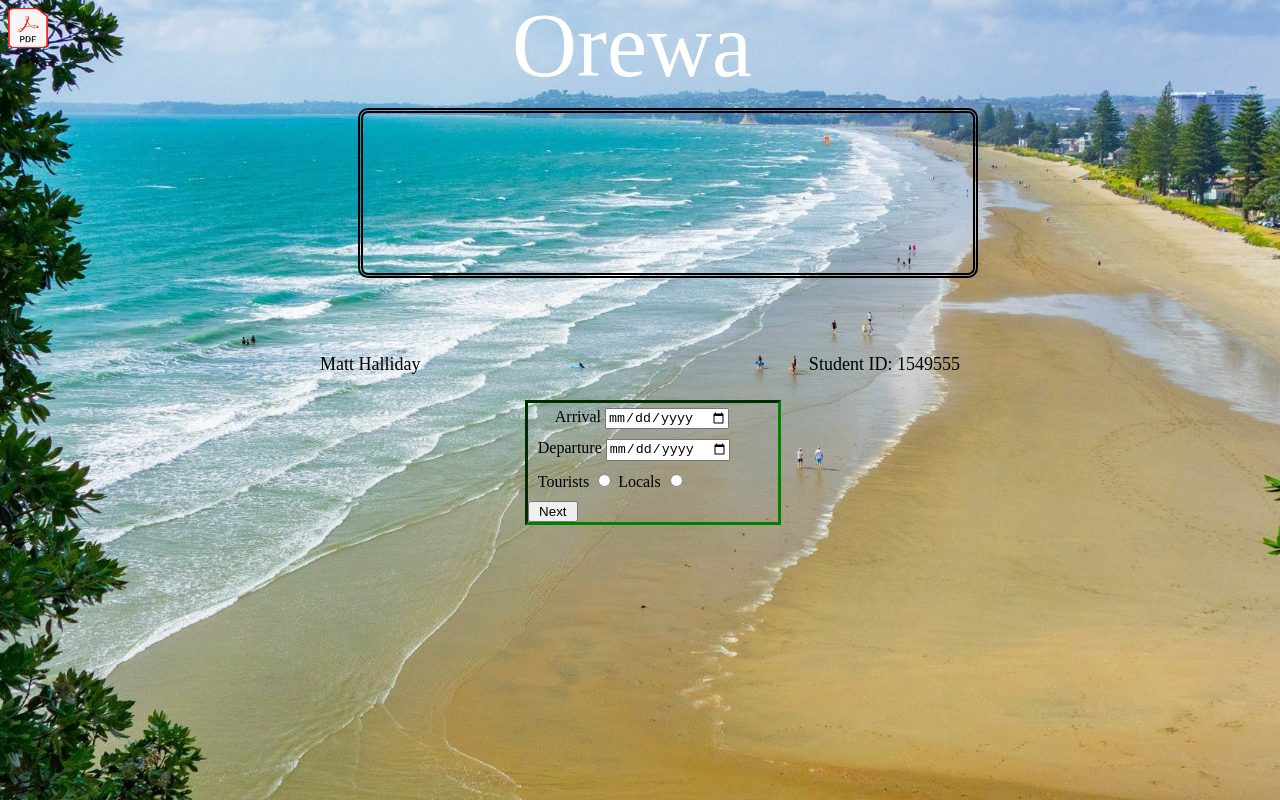
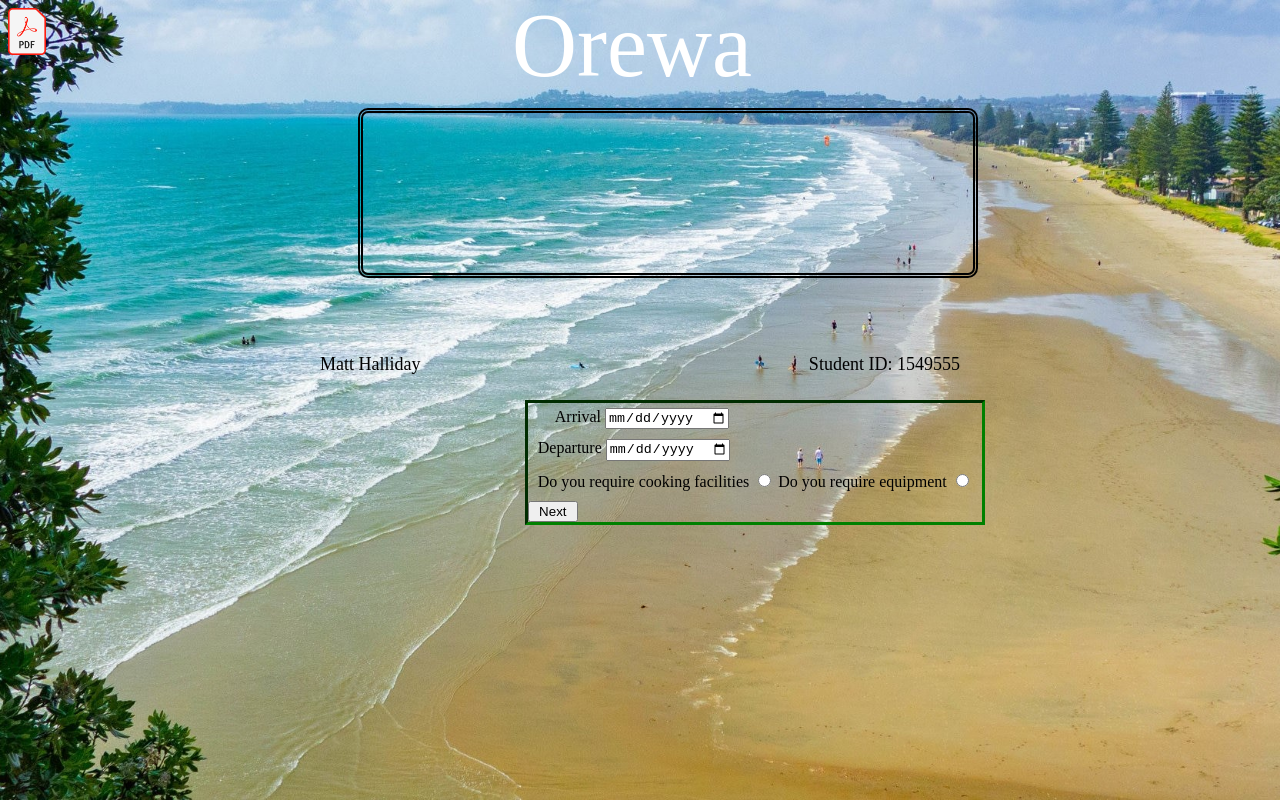
Before and after one commit to Hallitec/Project1, a plain HTML site: page index.html in a window 1280 px wide. Drawn offline with Linux system fonts and the light colour scheme.

Commit message:
more changes

```diff
--- a/index.html
+++ b/index.html
@@ -5,6 +5,7 @@
     </Header>
     <link rel="stylesheet" href="styles.css">
     <body>
+    <div id="webcontainer">
         <div id="topbanner">
             <div id="text-container">
                 <p id="name">Matt Halliday</p>
@@ -38,10 +39,10 @@
                 <input type="date" id="departureDate" value="" onchange="changeInputHandler()"/>
             </div>
             <div id="radio-box">
-            <label for="tourists">Tourists</label>
-            <input type="radio" id="tourists" name="radio-options" value="tourists" onclick="changeInputHandler()"/>
-            <label for="locals">Locals</label>
-            <input type="radio" id="locals" name="radio-options" value="locals" onclick="changeInputHandler()"/>
+                <label for="facilities">Do you require cooking facilities</label>
+                <input type="radio" id="facilities" name="facilities" value="yes" onclick="changeInputHandler()"/>
+                <label for="equipment">Do you require equipment</label>
+                <input type="radio" id="equipment" name="equipment" value="yes" onclick="changeInputHandler()"/>
             </div>
             <div id="button-box">
                 <button id="next-button" onclick="goToSecondPage()">Next</button>
@@ -97,7 +98,7 @@
             </div>
             </div>
         </div>
-
+    </div>
     <script>
         function goToFirstPage(){
             document.getElementById("firstPage").style.display = 'block';
@@ -119,8 +120,8 @@
             document.getElementById("thirdPage").style.display = 'none';
             document.getElementById("arrivalDate").value = localStorage.getItem("arrivalDate");
             document.getElementById("departureDate").value = localStorage.getItem("departureDate");
-            document.getElementById("tourists").value = localStorage.getItem("tourists");
-            document.getElementById("locals").value = localStorage.getItem("locals");
+            document.getElementById("facilities").value = localStorage.getItem("facilities");
+            document.getElementById("equipment").value = localStorage.getItem("equipment");
             document.getElementById("firstName").value = localStorage.getItem("firstName");
             document.getElementById("lastName").value = localStorage.getItem("lastName");
             document.getElementById("numberofAdults").value = localStorage.getItem("numberofAdults");
@@ -133,8 +134,8 @@
         function changeInputHandler(){
             let arrivalDate = document.getElementById("arrivalDate").value;
             let departureDate = document.getElementById("departureDate").value;
-            let tourists = document.getElementById("tourists").value;
-            let locals = document.getElementById("locals").value;
+            let facilities = document.getElementById("facilities").value;
+            let equipment = document.getElementById("equipment").value;
             localStorage.setItem("arrivalDate", arrivalDate);
             localStorage.setItem("departureDate", departureDate);
             localStorage.setItem("tourists", tourists);
--- a/styles.css
+++ b/styles.css
@@ -4,6 +4,13 @@
     -moz-background-size: cover;
     -o-background-size: cover;
     background-size: cover;
+}
+
+#webcontainer {
+    width: 100%;
+    min-width: 1000px;
+    height: auto;
+
 }
 #topbanner {
     float: center;
@@ -16,8 +23,8 @@
 }
 
 #storyboard-images {
-    width: 40px;
-    height: 40px;
+    width: 3%;
+    height: 3%;
 }
 
 #beach-images {
@@ -72,7 +79,7 @@
     position: fixed;
     float: center;
     top: -12%;
-    left: 60%;
+    left: 50%;
     font-size: 90px;
     font-family: algerian; color: white;
     visibility: hidden;
@@ -157,7 +164,7 @@
     border-color: green;
     border-style: inset;
     height: fit-content;
-    width: 250px;
+    width: fit-content;
     top: 50%;
     left: 41%;
 }
@@ -242,7 +249,7 @@
     border-color: green;
     border-style: inset;
     height: fit-content;
-    width: 300px;
+    width: 250px;
     top: 50%;
     left: 41%;
 }
@@ -373,7 +380,7 @@
 @keyframes word-change {
     from {
         top: -75px;
-        left: 1000px;
+        left: 300px;
         opacity: 0;
     }
     to {
```
Lines whose indentation alone changed are shown as unchanged.
